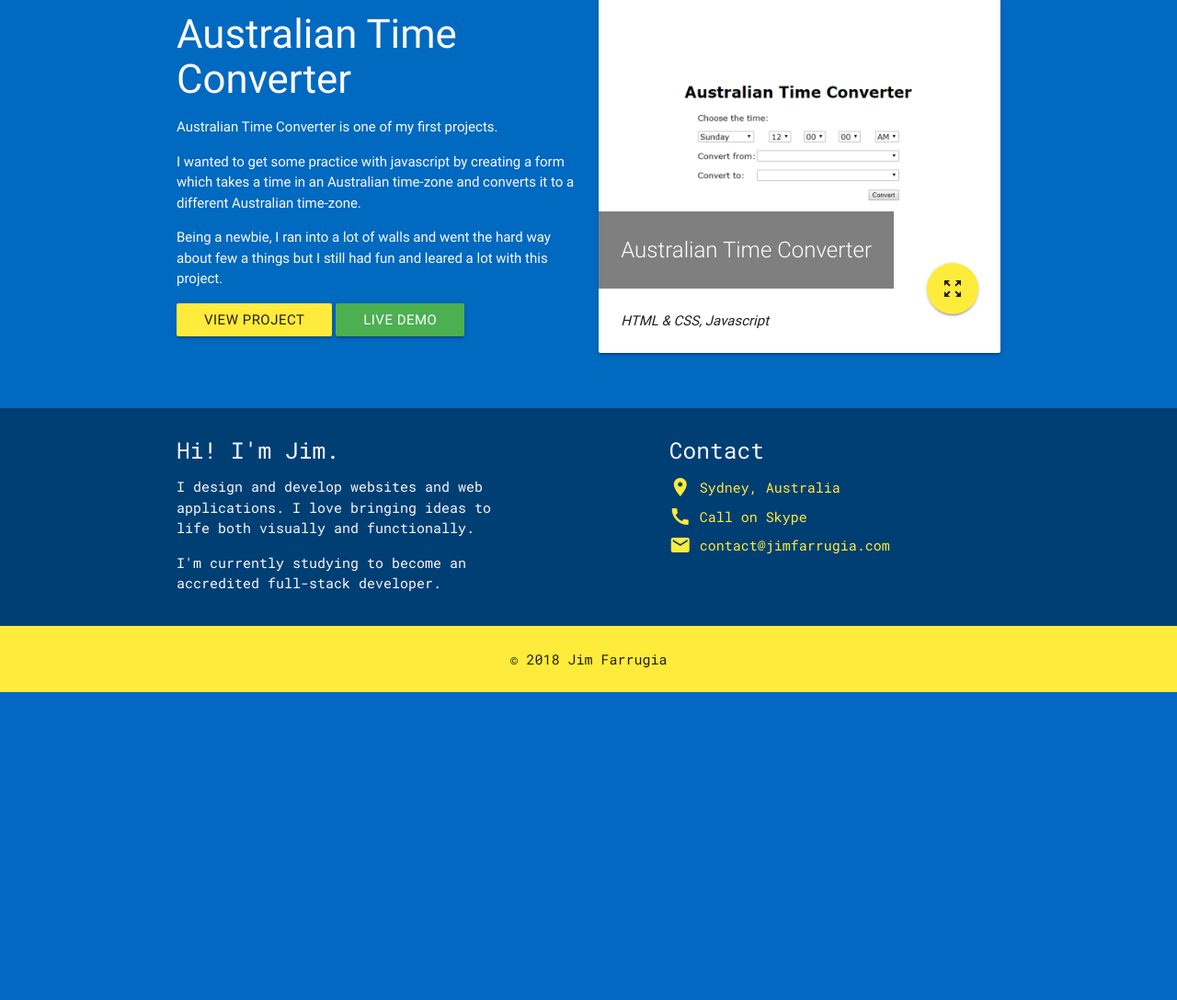
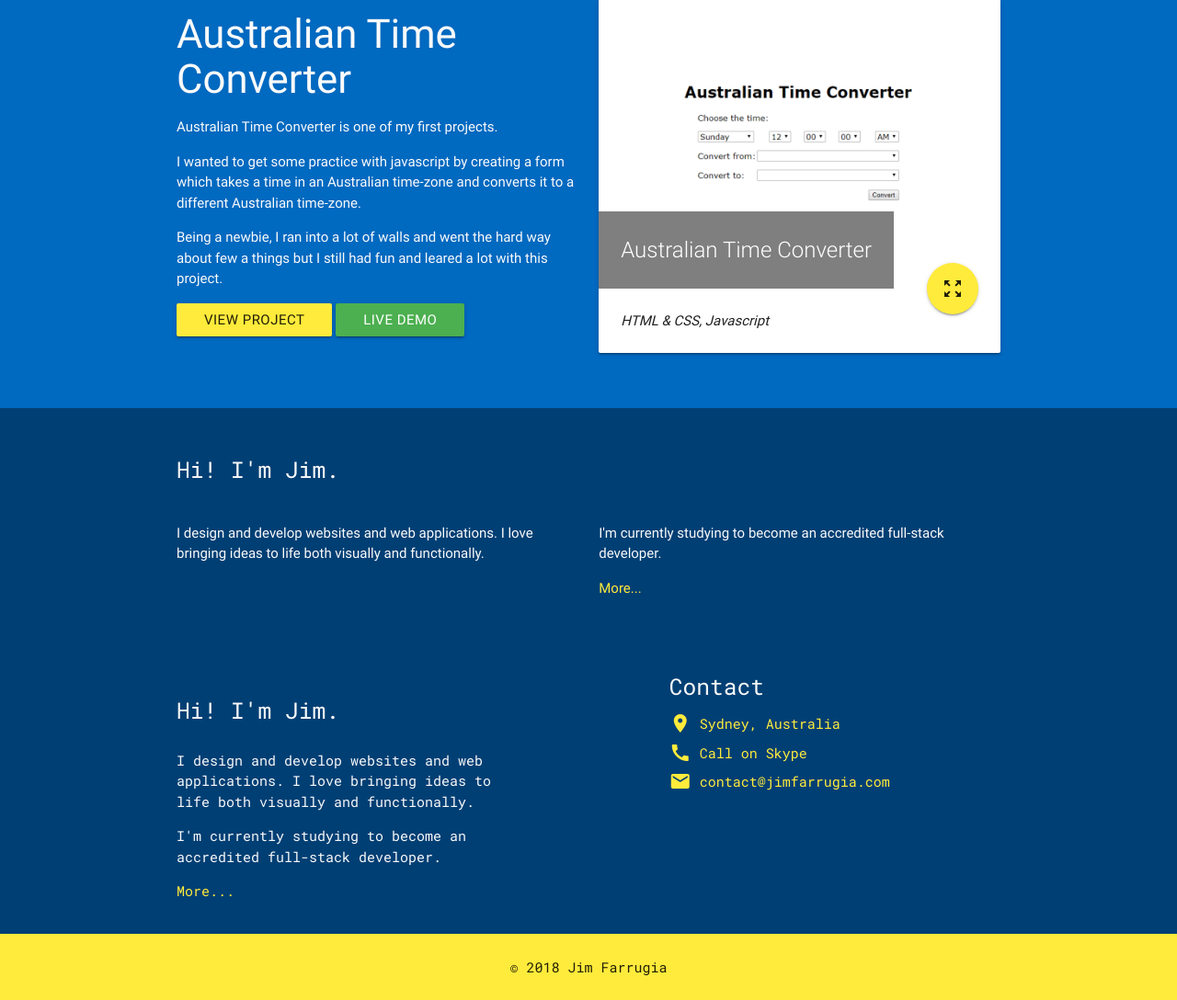
Before and after one commit to Jimfarrugia/jimfarrugia.github.io, a PHP site: page / in a window 1280 px wide. Shown: the part 4220-5308 px from the top of the page at 92% size. Before the commit the page ends 4973 px from the top, so only its background shows below. Run offline with PHP 8.4, Linux system fonts and the light colour scheme; some libraries are stand-ins or nearby versions.

Commit message:
started styling new about section on homepage

```diff
--- a/index.html
+++ b/index.html
@@ -555,6 +555,29 @@
       <!-- end .main .container -->
     </section>
 
+    <section class="section" id="about">
+      <div class="container">
+        <h5>Hi! I'm Jim.</h5>
+        <div class="row">
+          <div class="col l6 s12">
+            <p>
+              I design and develop websites and web applications. I love
+              bringing ideas to life both visually and functionally.
+            </p>
+          </div>
+          <div class="col l6 s12">
+            <p>
+              I'm currently studying to become an accredited full-stack
+              developer.
+            </p>
+            <p>
+              <a href="about.html">More...</a>
+            </p>
+          </div>
+        </div>
+      </div>
+    </section>
+
     <!-- Page Footer -->
     <footer class="page-footer">
       <div class="container">
@@ -568,6 +591,9 @@
             <p>
               I'm currently studying to become an accredited full-stack
               developer.
+            </p>
+            <p>
+              <a href="about.html">More...</a>
             </p>
           </div>
           <div class="col l5 offset-l2 s12">
--- a/scss/main.scss
+++ b/scss/main.scss
@@ -107,6 +107,25 @@ body {
   }
 }
 
+/**********************
+    About Section
+**********************/
+#about {
+  background: $primary-color-dark;
+  color: set-text-color($primary-color-dark);
+  a,
+  a:visited {
+    color: $secondary-color;
+  }
+  a:active,
+  a:hover {
+    color: $off-white;
+  }
+  h5 {
+    font-family: $monospace;
+    margin: 2.5rem 0 2rem;
+  }
+}
 /**********************
     Footer
 **********************/
```
Also changed, not shown: css/main.css.
